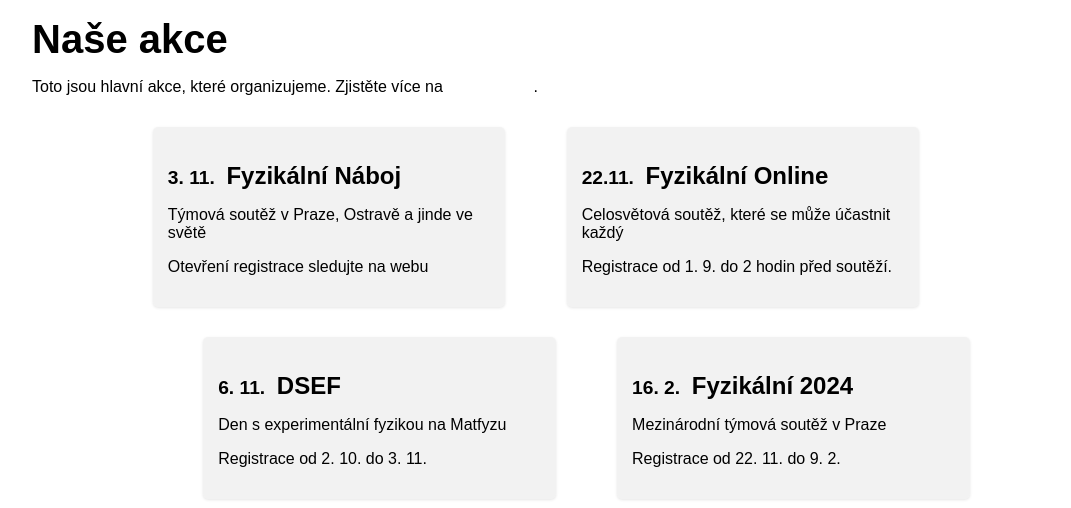
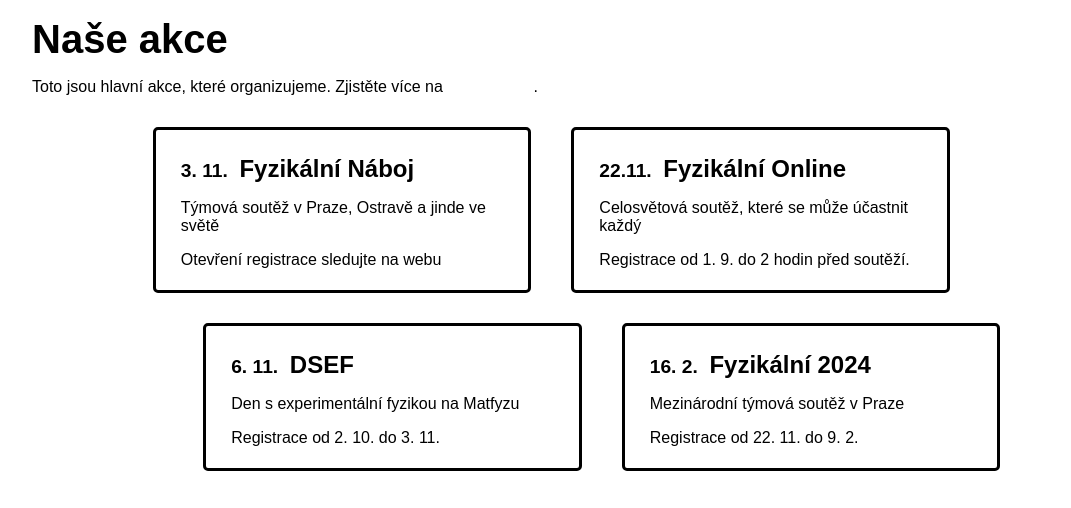
Before and after one commit to vanekm/fykos-new-web, a plain HTML site: page index.html in a window 1280 px wide. Shown: the part 890-1398 px from the top of the page, without its empty margins (104-1175 px from the left). Drawn offline with Linux system fonts and the light colour scheme.

Commit message:
better boxes for blue

```diff
--- a/styles.css
+++ b/styles.css
@@ -93,10 +93,10 @@ h2.header-text {
 .event {
     flex: 0 0 40%;
     margin: 0 20px;
-    background-color: rgba(0,0,0,.05);
+    /* background-color: rgba(0,0,0,.05); */
     border-radius: 5px;
-    padding: 15px;
-    box-shadow: 0 1px 3px rgba(0, 0, 0, 0.1);
+    border: 3px solid black;
+    padding: 5px 25px;
     transition: transform 0.2s;
 }
 
```
